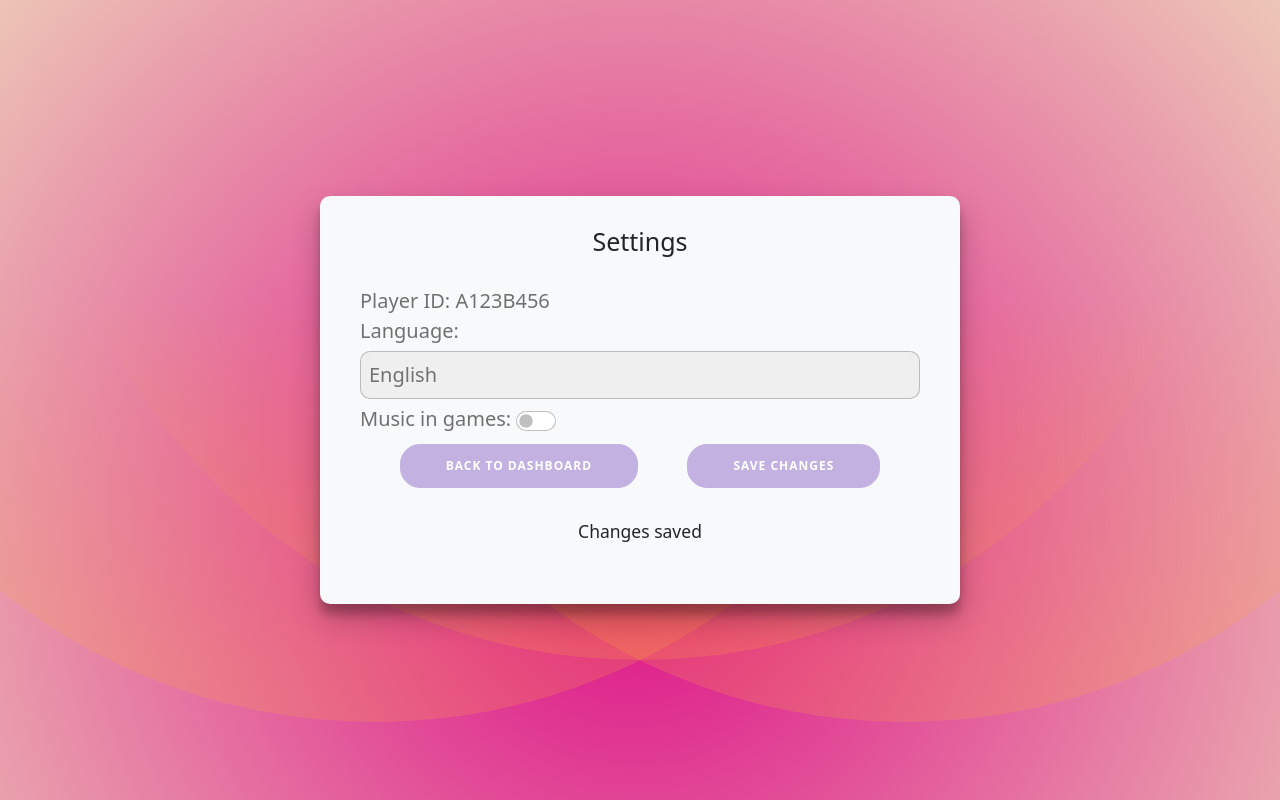
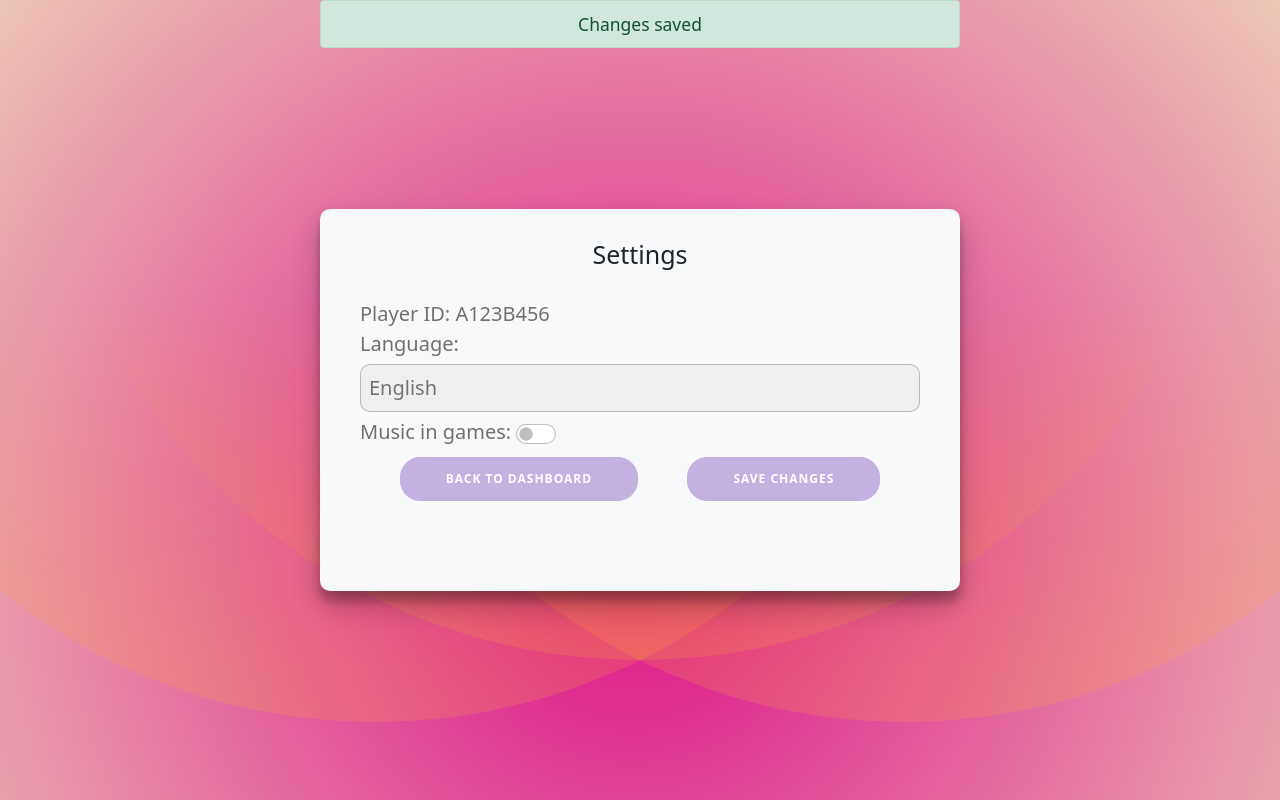
Before and after one commit to jklis2/Logic_Games_4Fun, a React (Create React App) app in the folder LogicGames4Fun/Client/: page /settings in a window 1280 px wide. Both pictures are taken after a click on the button "SAVE CHANGES". Built offline with nearby package versions, Linux system fonts and the light colour scheme.

Commit message:
Added alert to settings

```diff
--- a/LogicGames4Fun/Client/src/Component/Settings/SettingsForm.jsx
+++ b/LogicGames4Fun/Client/src/Component/Settings/SettingsForm.jsx
@@ -17,7 +17,7 @@ export const SettingsForm = () => {
   const [language, setLanguage] = useState("English");
   const [selectedSong, setSelectedSong] = useState(musicSettings.song);
   const [isMusicEnabled, setIsMusicEnabled] = useState(musicSettings.enabled);
-  const [saveStatus, setSaveStatus] = useState("");
+  const [isAlertVisible, setIsAlertVisible] = useState(false);
 
   const audioRef = useRef(new Audio());
 
@@ -89,21 +89,22 @@ export const SettingsForm = () => {
     );
     dispatch(playMusic({ song: selectedSong, enabled: isMusicEnabled }));
 
-    setSaveStatus("Changes saved");
+    setIsAlertVisible(true);
 
-    setTimeout(() => setSaveStatus(""), 3000);
+    setTimeout(() => setIsAlertVisible(false), 3000);
   };
+
   return (
     <div className="min-vh-100 d-flex justify-content-center align-items-center">
       <div className="difficulty-card bg-light w-50">
         <h1 className="text-center">{t("settings.settingsTitle")}</h1>
         <div className="mx-3 my-5">
           <div className="difficulty-card__text">
-          {t("settings.playerID")} <span>A123B456</span>
+            {t("settings.playerID")} <span>A123B456</span>
           </div>
 
           <label className="difficulty-card__label" htmlFor="language">
-          {t("settings.languageLabel")}
+            {t("settings.languageLabel")}
           </label>
           <select
             id="language"
@@ -137,7 +138,7 @@ export const SettingsForm = () => {
           {isMusicEnabled && (
             <div className="song-list">
               <label className="difficulty-card__label" htmlFor="song">
-              {t("settings.selectASong")}
+                {t("settings.selectASong")}
               </label>
               <select
                 id="song"
@@ -167,7 +168,7 @@ export const SettingsForm = () => {
           <div className="d-flex align-items-center justify-content-around fs-3 mx-4">
             <Link to="/Dashboard">
               <button className="mt-3 mb-5 button-light">
-              {t("settings.backToDashboardButton")}
+                {t("settings.backToDashboardButton")}
               </button>
             </Link>
             <button
@@ -177,9 +178,12 @@ export const SettingsForm = () => {
               {t("settings.saveChangesButton")}
             </button>
           </div>
-          {saveStatus && (
-            <div className="save-status d-flex justify-content-center fs-3 mx-4">
-              {saveStatus}
+          {isAlertVisible && (
+            <div
+              className="alert alert-success fs-3 fixed-top w-50 mx-auto d-flex justify-content-center"
+              role="alert"
+            >
+              {t("settings.saveInfo")}
             </div>
           )}
         </div>
--- a/LogicGames4Fun/Client/src/Translations/en/settingsEN.json
+++ b/LogicGames4Fun/Client/src/Translations/en/settingsEN.json
@@ -8,6 +8,7 @@
     "musicInGames": "Music in games:",
     "selectASong": "Select a song:",
     "backToDashboardButton": "Back to dashboard",
+    "saveInfo": "Changes saved",
     "saveChangesButton": "Save changes"
   }
 }
--- a/LogicGames4Fun/Client/src/Translations/pl/settingsPL.json
+++ b/LogicGames4Fun/Client/src/Translations/pl/settingsPL.json
@@ -8,6 +8,7 @@
     "musicInGames": "Muzyka w grach:",
     "selectASong": "Wybierz piosenkę:",
     "backToDashboardButton": "Powrót do gier",
+    "saveInfo": "Zapisano zmiany",
     "saveChangesButton": "Zapisz zmiany"
   }
 }
```
